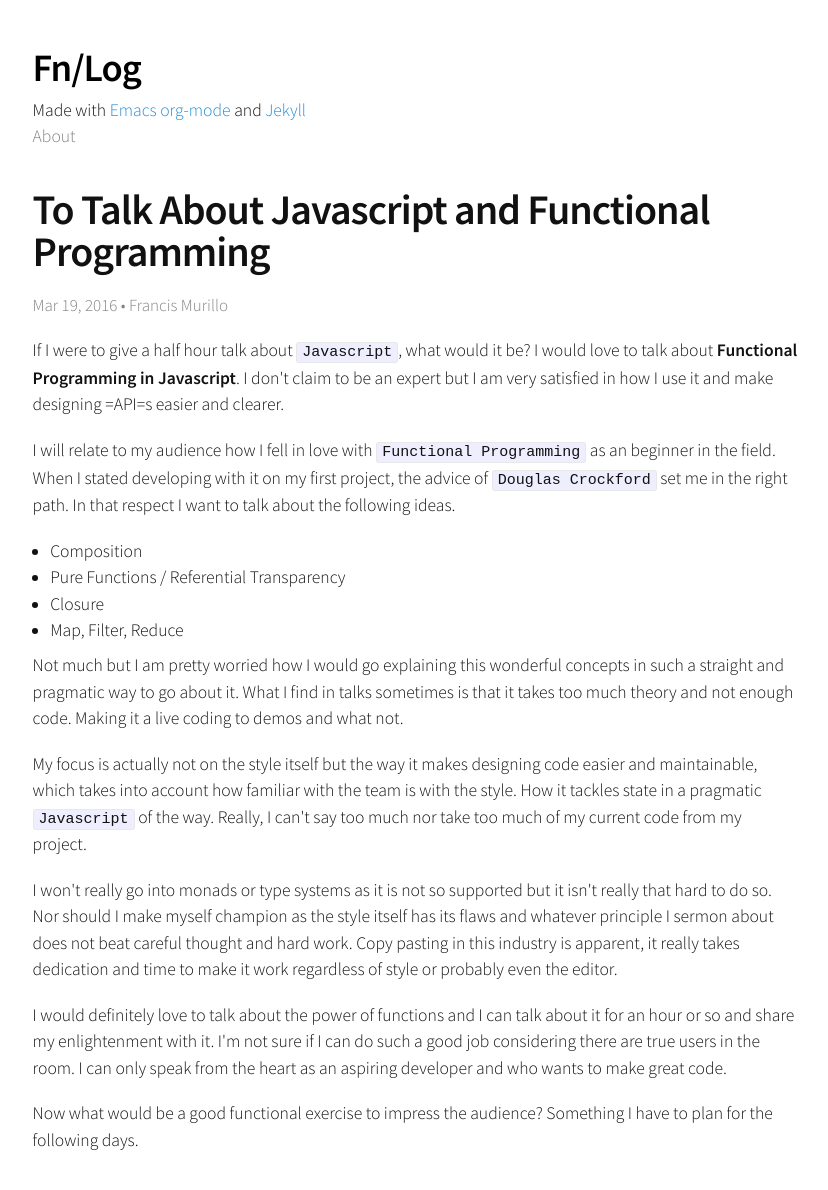
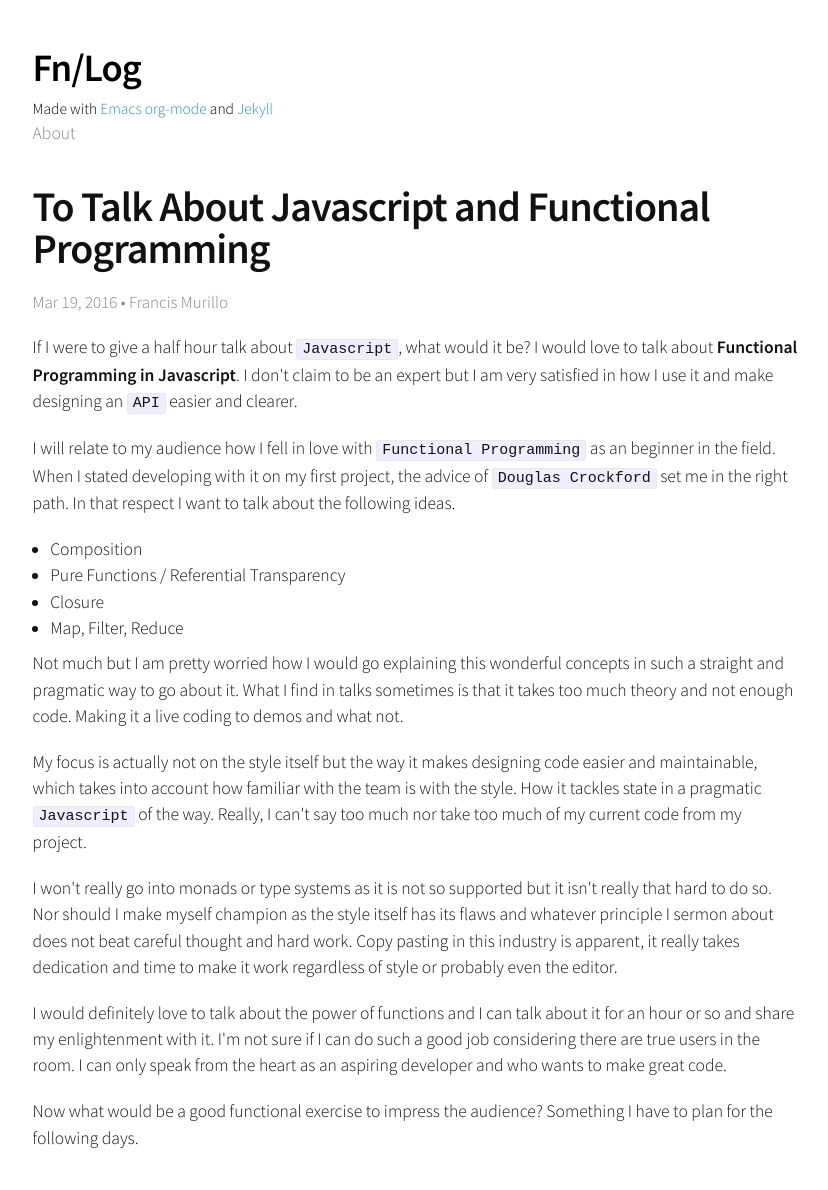
Before and after one commit to FrancisMurillo/FrancisMurillo.github.io, a Jekyll site: the page built from _posts/2016-03-19-To Talk About Javascript and Functional Programming.html, in a window 1280 px wide. Shown: the whole page, without its empty margins (225-1053 px from the left). Built offline with Jekyll 4.4.1, drawn with Linux system fonts in a browser that asks for light colours.

Commit message:
Fix typo with latest Functional post Added descriptive title for my cause: Emacs Increased post limit on page to 10

```diff
--- a/_posts/2016-03-19-To Talk About Javascript and Functional Programming.html
+++ b/_posts/2016-03-19-To Talk About Javascript and Functional Programming.html
@@ -11,7 +11,7 @@ tags: Javascript, Functional Programming
 If I were to give a half hour talk about <code>Javascript</code>, what would it be?
 I would love to talk about <b>Functional Programming in Javascript</b>. I
 don't claim to be an expert but I am very satisfied in how I use it and
-make designing =API=s easier and clearer.
+make designing an <code>API</code> easier and clearer.
 </p>
 
 <p>
--- a/_sass/_layout.scss
+++ b/_sass/_layout.scss
@@ -27,6 +27,15 @@
             text-decoration: none;
     }
 
+}
+
+.site-subtitle {
+    font-size: 0.80 * $base-font-size;
+    font-weight: 1 * $base-font-weight;
+    letter-spacing: 0px;
+    margin-bottom: 0;
+
+    color: $main-font-color;
 }
 
 .site-nav {
--- a/index.html
+++ b/index.html
@@ -5,7 +5,7 @@ layout: default
 <div class="home">
 
   <ul class="post-list">
-    {% for post in site.posts :limit 5 %}
+    {% for post in site.posts :limit 10 %}
       <li class="post-item">
         <a class="post-link" href="{{ post.url | prepend: site.baseurl }}">{{ post.title }}</a>
         <p class="post-tagline">{{ post.tagline }}</p>
```
